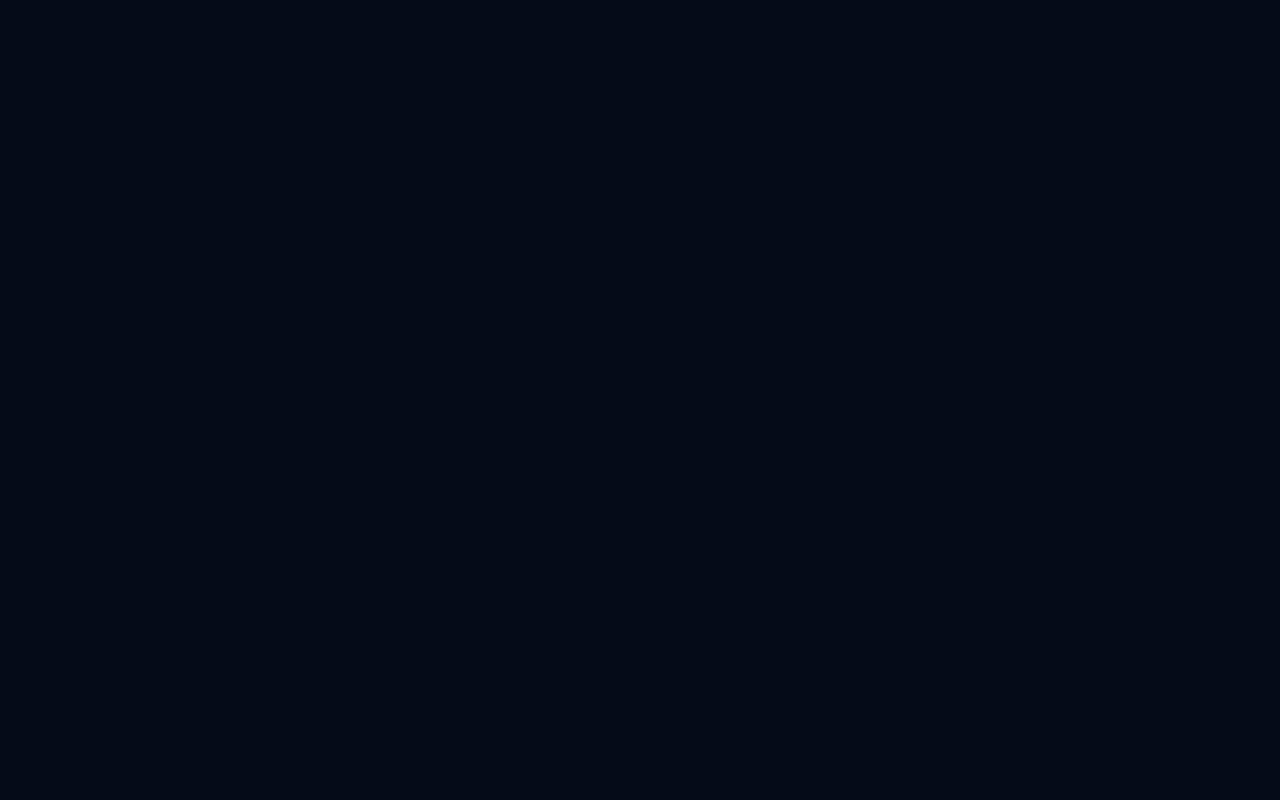
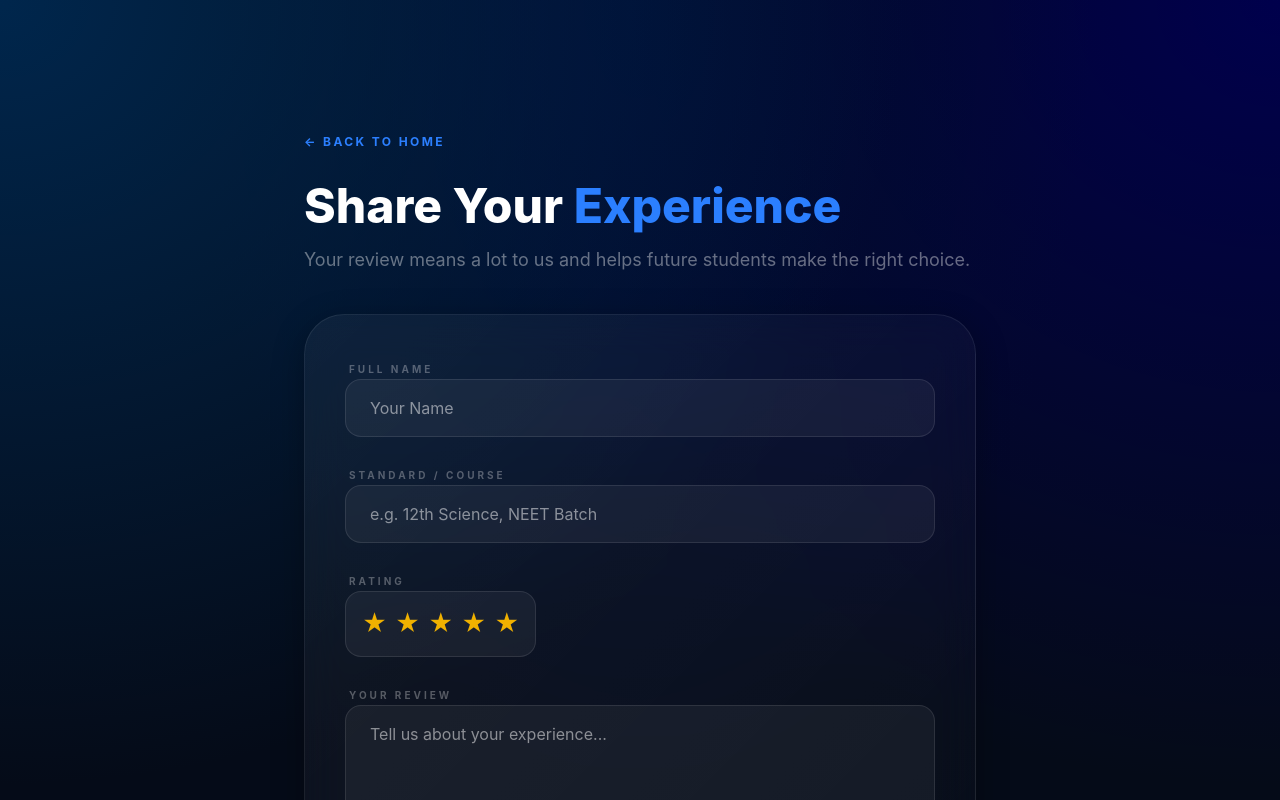
Before and after one commit to aman-cmd-hindi/antigravity, a React (Vite) app: page /review in a window 1280 px wide. Before the commit this address had no page. Shown: the top 800 px of the page. Built offline with nearby package versions, Linux system fonts and the light colour scheme.

Commit message:
Restore SubmitReviewPage and /review route

```diff
--- a/src/App.jsx
+++ b/src/App.jsx
@@ -2,6 +2,7 @@ import React from 'react';
 import { BrowserRouter as Router, Routes, Route } from 'react-router-dom';
 import HomePage from './pages/HomePage';
 import EnrollmentPage from './pages/EnrollmentPage';
+import SubmitReviewPage from './pages/SubmitReviewPage';
 
 function App() {
   return (
@@ -10,6 +11,7 @@ function App() {
         <Routes>
           <Route path="/" element={<HomePage />} />
           <Route path="/enroll" element={<EnrollmentPage />} />
+          <Route path="/review" element={<SubmitReviewPage />} />
         </Routes>
       </div>
     </Router>
--- /dev/null
+++ b/src/pages/SubmitReviewPage.jsx
@@ -0,0 +1,118 @@
+import React, { useState } from 'react';
+import { Link } from 'react-router-dom';
+
+const SubmitReviewPage = () => {
+  const [formData, setFormData] = useState({
+    name: '',
+    standard: '',
+    review: '',
+    rating: 5
+  });
+
+  const [submitted, setSubmitted] = useState(false);
+
+  const handleChange = (e) => {
+    setFormData({ ...formData, [e.target.name]: e.target.value });
+  };
+
+  const handleSubmit = (e) => {
+    e.preventDefault();
+    setSubmitted(true);
+    window.scrollTo({ top: 0, behavior: 'smooth' });
+  };
+
+  if (submitted) {
+    return (
+      <div className="min-h-screen bg-[#050b18] flex items-center justify-center px-6 bg-mesh">
+        <div className="glass-card p-16 rounded-[60px] text-center max-w-xl w-full animate-float">
+          <div className="w-24 h-24 bg-gradient-to-br from-blue-400 to-indigo-600 rounded-full flex items-center justify-center mx-auto mb-10 shadow-2xl">
+            <svg xmlns="http://www.w3.org/2000/svg" className="h-12 w-12 text-white" fill="none" viewBox="0 0 24 24" stroke="currentColor">
+              <path strokeLinecap="round" strokeLinejoin="round" strokeWidth={3} d="M5 13l4 4L19 7" />
+            </svg>
+          </div>
+          <h2 className="text-4xl font-extrabold text-white mb-6">Review Submitted!</h2>
+          <p className="text-white/40 mb-12 text-lg leading-relaxed">
+            Thank you, <span className="text-blue-400 font-bold">{formData.name}</span>. Your feedback helps us improve and inspires other students.
+          </p>
+          <Link to="/" className="inline-flex items-center gap-3 px-10 py-5 bg-blue-600 text-white font-bold rounded-2xl hover:bg-blue-700 transition-all shadow-xl active:scale-95">
+            Return to Homepage
+          </Link>
+        </div>
+      </div>
+    );
+  }
+
+  return (
+    <div className="min-h-screen bg-mesh py-32 px-6 md:px-12 flex items-center justify-center">
+      <div className="max-w-2xl w-full">
+        <div className="mb-10">
+          <Link to="/" className="inline-flex items-center gap-3 text-blue-500 font-bold uppercase tracking-[0.2em] text-xs mb-8 hover:opacity-80 transition-all">
+            ← Back to Home
+          </Link>
+          <h1 className="text-4xl md:text-5xl font-extrabold text-white mb-4">Share Your <span className="text-blue-500">Experience</span></h1>
+          <p className="text-white/40 text-lg">Your review means a lot to us and helps future students make the right choice.</p>
+        </div>
+
+        <form onSubmit={handleSubmit} className="glass-card p-10 rounded-[40px] space-y-6 shadow-2xl">
+          <div className="space-y-3">
+            <label className="text-[10px] font-bold text-white/30 uppercase tracking-[0.3em] px-1">Full Name</label>
+            <input
+              type="text"
+              name="name"
+              required
+              placeholder="Your Name"
+              onChange={handleChange}
+              className="w-full bg-white/5 border border-white/10 rounded-2xl px-6 py-4 text-white focus:border-blue-500 focus:bg-white/10 outline-none transition-all"
+            />
+          </div>
+
+          <div className="space-y-3">
+            <label className="text-[10px] font-bold text-white/30 uppercase tracking-[0.3em] px-1">Standard / Course</label>
+            <input
+              type="text"
+              name="standard"
+              required
+              placeholder="e.g. 12th Science, NEET Batch"
+              onChange={handleChange}
+              className="w-full bg-white/5 border border-white/10 rounded-2xl px-6 py-4 text-white focus:border-blue-500 focus:bg-white/10 outline-none transition-all"
+            />
+          </div>
+
+          <div className="space-y-3">
+            <label className="text-[10px] font-bold text-white/30 uppercase tracking-[0.3em] px-1">Rating</label>
+            <div className="flex gap-2 bg-white/5 p-4 rounded-2xl border border-white/10 w-fit">
+              {[1, 2, 3, 4, 5].map((star) => (
+                <button
+                  key={star}
+                  type="button"
+                  onClick={() => setFormData({...formData, rating: star})}
+                  className={`text-2xl transition-all ${star <= formData.rating ? 'text-yellow-500 hover:scale-110' : 'text-white/20 hover:text-white/40'}`}
+                >
+                  ★
+                </button>
+              ))}
+            </div>
+          </div>
+
+          <div className="space-y-3">
+            <label className="text-[10px] font-bold text-white/30 uppercase tracking-[0.3em] px-1">Your Review</label>
+            <textarea
+              name="review"
+              required
+              placeholder="Tell us about your experience..."
+              rows="4"
+              onChange={handleChange}
+              className="w-full bg-white/5 border border-white/10 rounded-2xl px-6 py-4 text-white focus:border-blue-500 focus:bg-white/10 outline-none transition-all resize-none"
+            ></textarea>
+          </div>
+
+          <button type="submit" className="w-full py-5 bg-blue-600 text-white font-extrabold rounded-2xl hover:bg-blue-700 transition-all shadow-xl active:scale-95 text-sm uppercase tracking-[0.2em] mt-4">
+            Submit Review
+          </button>
+        </form>
+      </div>
+    </div>
+  );
+};
+
+export default SubmitReviewPage;
```
